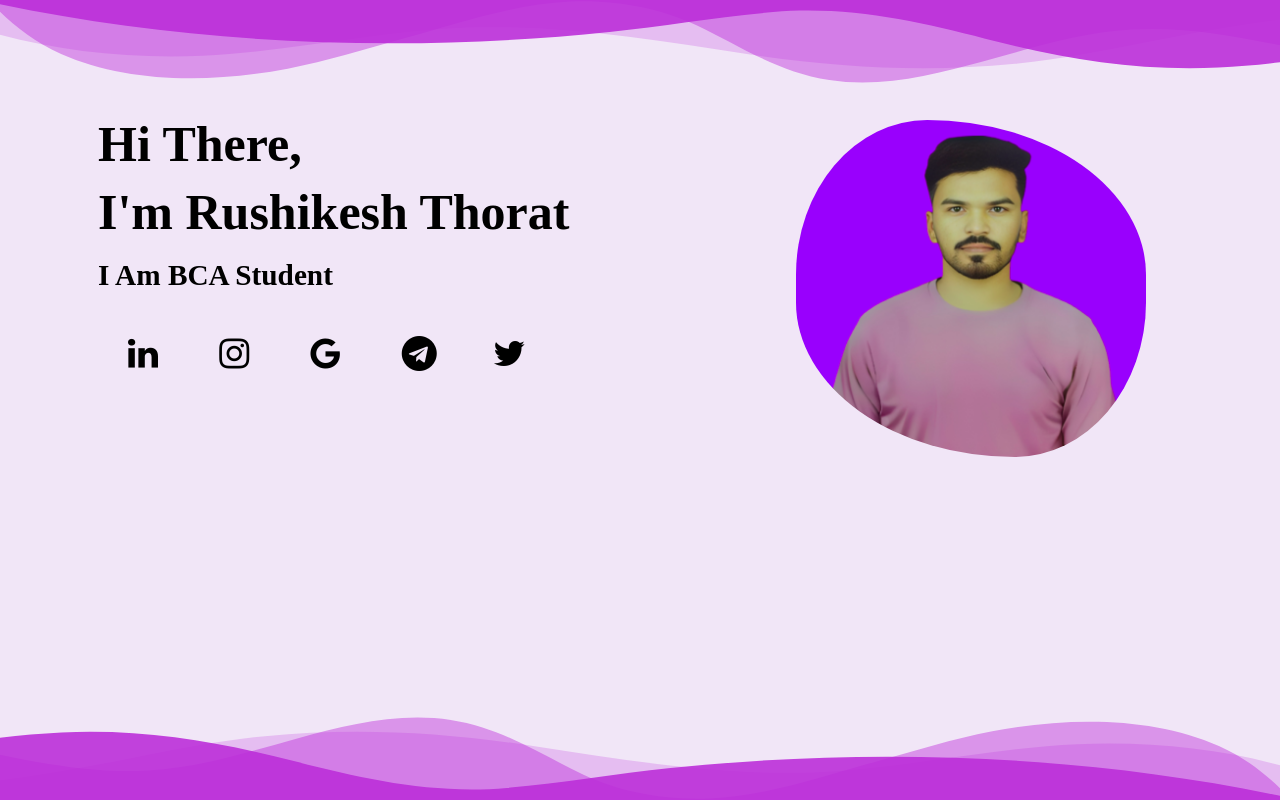
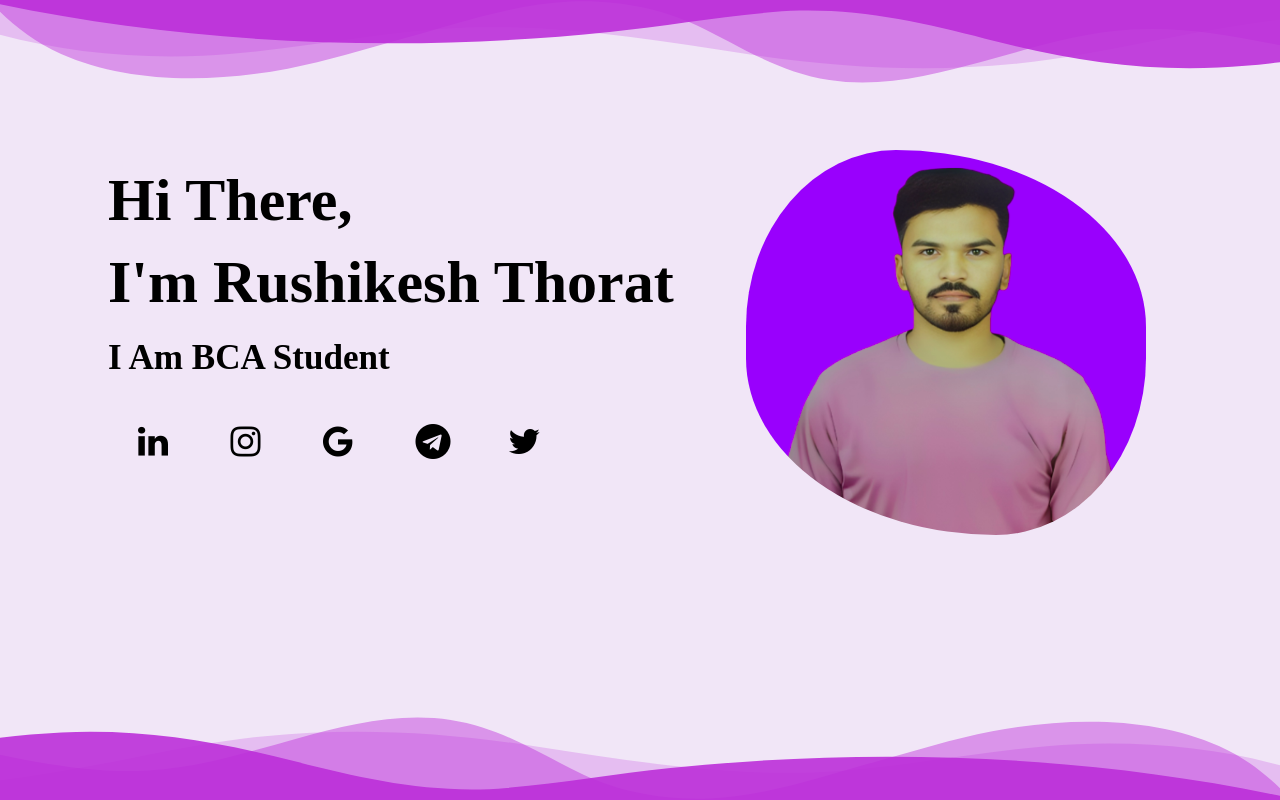
Before and after one commit to Rushikesh-Thorat/Rushikesh-T-Portfolio-website.github.io, a plain HTML site: page index.html in a window 1280 px wide. Drawn offline with Linux system fonts and the light colour scheme; a web font is replaced by a local one.

Commit message:
Update styles.css
rt2

```diff
--- a/css/styles.css
+++ b/css/styles.css
@@ -188,24 +188,3 @@ body{
    }
 
   }
-
-  @media (max-width: 1300px) {
-    .headSec img{
-      border-radius: 45% 75% / 55%;
-      margin-right: 10%;
-        margin-top: 50px;
-       float: right;
-       width : 350px;
-
-   }
-   .headText{
-      font-family:"Raleway-bold";
-      margin-top: 70px;
-      margin-left: 90px;
-      font-size: 25px;
-      line-height: 0.5px;
-      padding-top: 40px;
-
-   }
-
-  }
```
